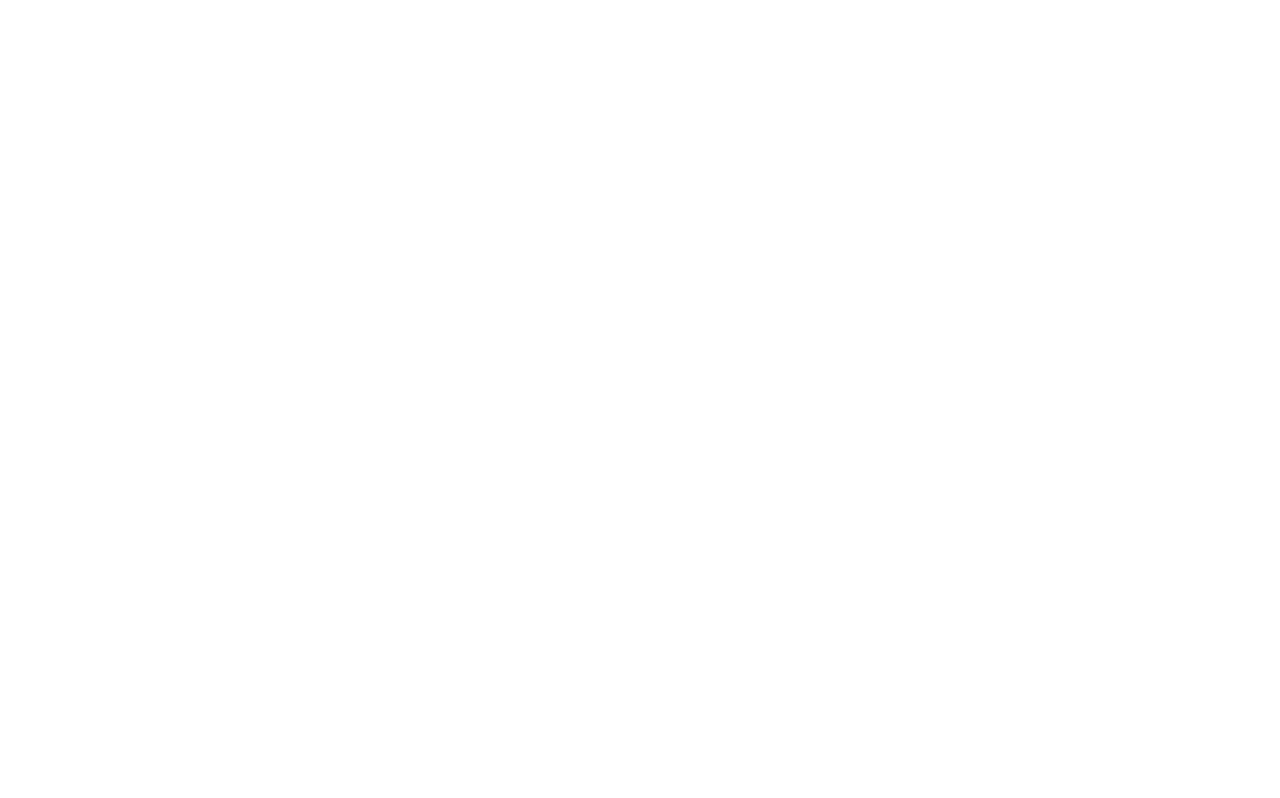
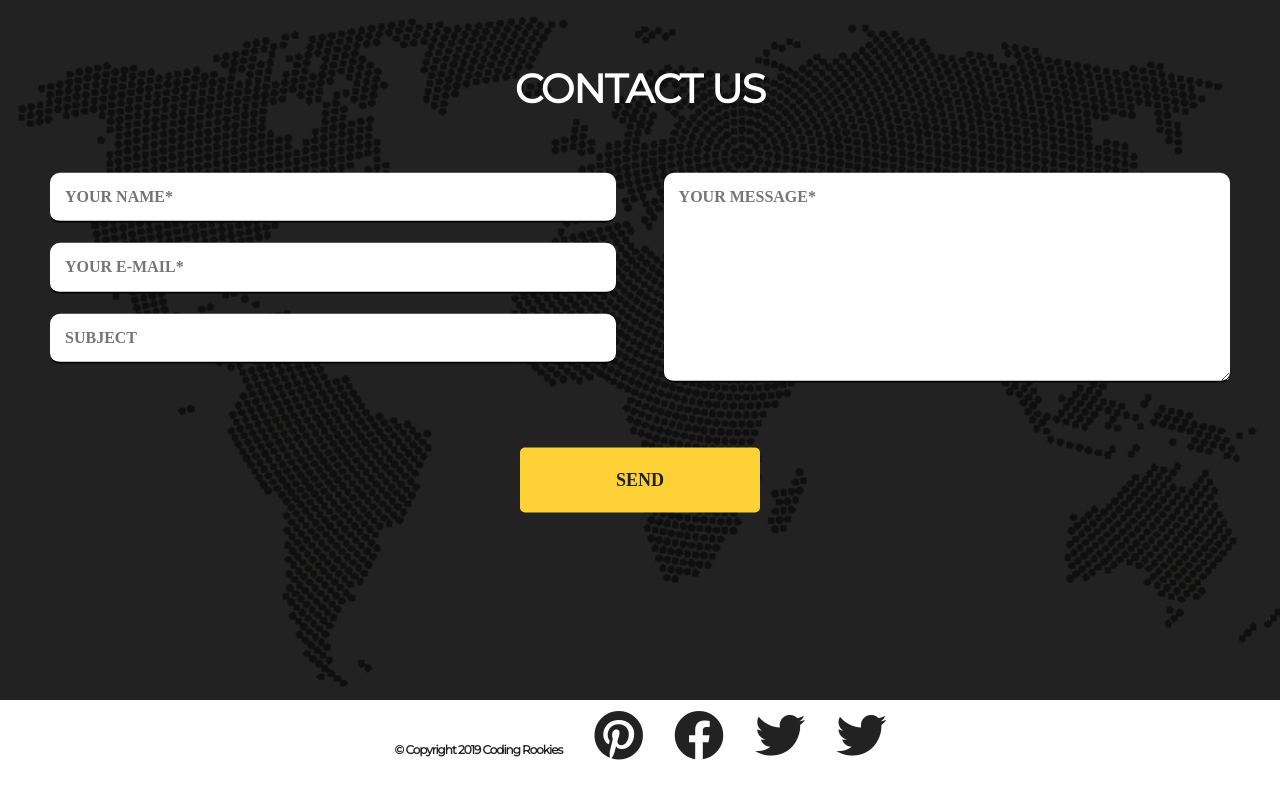
Before and after one commit to Coding-Rookies/first-project, a website: page index.html in a window 1280 px wide. Drawn offline with Linux system fonts and the light colour scheme.

Commit message:
footer v 0.1

```diff
--- a/index.html
+++ b/index.html
@@ -10,10 +10,52 @@
     <link rel="stylesheet" href='https://use.fontawesome.com/releases/v5.8.2/css/all.css'
         integrity="sha384-oS3vJWv+0UjzBfQzYUhtDYW+Pj2yciDJxpsK1OYPAYjqT085Qq/1cq5FLXAZQ7Ay" crossorigin="anonymous">
     <link rel="stylesheet" href="css/style.css">
+    <link rel="stylesheet" href="css/footer.css">
+
 </head>
 
 <body>
     <script src="js/script.js"></script>
+    <script src="js/form.js"></script>
+
+<footer>
+    <div class="contact-section">
+    <div class="sect-title">
+    contact us
+    </div>
+    <div class="contact">
+        <form action="https://formspree.io/our email here" method="POST"  class="contact-form" name="contactForm" >
+            <div class="input-fields">
+
+                <label for="name">
+            <input type="text" class="input"  name="uname" placeholder="YOUR NAME*" required  minlength="3">
+        </label>
+            <input type="text" class="input" name="email" placeholder="YOUR E-MAIL*" required pattern="^[a-zA-Z0-9.!#$%&'*+/=?^_`{|}~-]+@[a-zA-Z0-9](?:[a-zA-Z0-9-]{0,61}[a-zA-Z0-9])?(?:\.[a-zA-Z0-9](?:[a-zA-Z0-9-]{0,61}[a-zA-Z0-9])?)*$">
+
+            <input type="text" class="input" name="subject" placeholder="SUBJECT" >
+
+        </div>
+        <div class="msg">
+            <textarea class="textarea" name="message" placeholder="YOUR MESSAGE*" required minlength="8"></textarea>
+        </div>
+        </div>
+            <button type="submit" class="btn-main" onclick="validateForm()"><p>Send</p></button>
+
+        </form>
+
+</div>
+<div class="footer-section">
+    &copy; Copyright 2019 Coding Rookies
+    <a href="https://www.w3schools.com"><i  class="fab fa-pinterest"></i></a>
+    <a href="https://www.w3schools.com"><i class="fab fa-facebook"></i></a>
+    <a href="https://www.w3schools.com"><i class="fab fa-twitter"></i></a>
+    <a href="https://www.w3schools.com"><i class="fab fa-twitter"></i></a>
+
+</div>
+</div>
+
+</footer>
+
 </body>
 
 </html>
--- /dev/null
+++ b/js/form.js
@@ -0,0 +1,30 @@
+
+  function validateForm() {
+
+
+    if( document.getElementsByName("uname")[0].value == "" ) {
+
+       error.innerHTML = 'Please enter minimum 3 letters'
+
+       return false;
+    }
+    if( document.getElementsByName("email")[0].value == "" ) {
+
+        error.innerHTML = 'Please enter correct email'
+       return false;
+    }
+    if( document.getElementsByName("email")[0].value != "" ) {
+
+        error.innerHTML = 'Please enter correct email'
+       return false;
+    }
+    if( document.getElementsByName("message")[0].value == ""){
+
+        error.innerHTML = 'Please enter message'
+
+        return false;
+
+    }
+
+    return( true );
+}
--- a/sass/_components.scss
+++ b/sass/_components.scss
@@ -6,17 +6,17 @@
     background-color: $btn-color;
     border-radius: 5px;
     border: none;
+    color: $basic-font-color;
+    font-size: $other-font-size;
+    font-weight: 700;
+    text-transform: uppercase;
 
-    p {
-        color: $basic-font-color;
-        font-size: $other-font-size;
-        font-weight: 700;
-        text-transform: uppercase;
-    }
 }
 
 .container {
-    width: 70%;
+    max-width: 1200px;
+    padding: 20px;
+    margin: 0 auto;
 }
 
 .sect-title {
--- /dev/null
+++ b/sass/footer.scss
@@ -0,0 +1,33 @@
+footer{
+
+    width:100%;
+    height: 700px;
+    background: #222222;
+    background-image: url(../images/footer/worldmap2.png);
+    background-position: center;
+    background-repeat: no-repeat;
+    background-size:cover;
+}
+
+.sect-title{
+
+    text-align: center;
+    color: #ffffff;
+    padding-top: 11%;
+
+}
+
+@media screen and (max-width:641px){
+    .contact-form{
+        flex-direction: column;
+    }
+
+    .msg textarea{
+
+        height: 80px;
+    }
+    .input-fields, .msg{
+        width: 100%;
+    }
+
+}
--- a/sass/style.scss
+++ b/sass/style.scss
@@ -1,3 +1,9 @@
 @import "_variables";
 @import "_components";
 @import "_normalize";
+
+body {
+    margin: 0;
+    padding: 0;
+    background-color: $basic-font-color;
+}
```
Also changed, not shown: css/footer.css (added), css/style.css, css/style.prefixed.css (deleted), images/footer/worldmap2.png (added), sass/_normalize.scss (indentation only).
